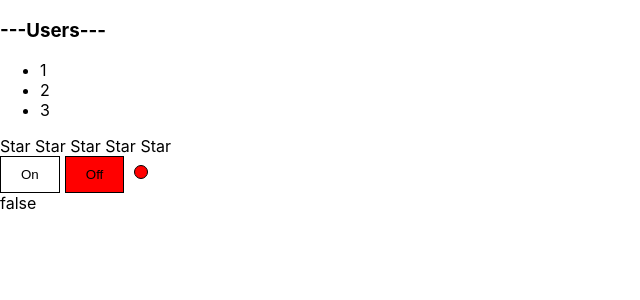
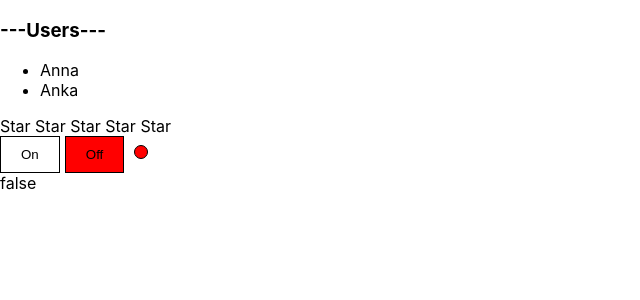
Before and after one commit to Anna-Bekreneva/kabzda, a React (Create React App) app: page / in a window 1280 px wide. Shown: the top 300 px of the page, without its empty margins (0-640 px from the left). Built offline with nearby package versions, Linux system fonts and the light colour scheme.

Commit message:
added lesson 14 add array of items to Accordion

```diff
--- a/src/App.tsx
+++ b/src/App.tsx
@@ -10,12 +10,13 @@
     const [ratingValue, setRatingValue] = useState<RatingValueType>(0)
     const [accordionCollapsed, setAccordionCollapsed] = useState<boolean>(false)
     const [switchOn, setSwitchOn] = useState<boolean>(false)
+    const items = [{title: 'Anna', value: 1}, {title: 'Anka', value: 1}]
 
     return (
         <>
             {/*<UncontrolledAccordion titleValue={'Menu'}/>*/}
 
-            <Accordion collapsed={accordionCollapsed} titleValue={"Users"} onChange={() => (setAccordionCollapsed(!accordionCollapsed))}></Accordion>
+            <Accordion collapsed={false} items={items} onClick={() => {}} titleValue={"Users"} onChange={() => (setAccordionCollapsed(!accordionCollapsed))}></Accordion>
 
             {/*<UncontrolledRating/>*/}
 
--- a/src/components/Accordion/Accordion.tsx
+++ b/src/components/Accordion/Accordion.tsx
@@ -4,10 +4,17 @@
     titleValue: string,
     collapsed: boolean
     onChange: () => void
+    items: Array<ItemType>
+    onClick: (value: any) => void
     /**
      * options color on header text
      * */
     color?: string
+}
+
+type ItemType = {
+    title: string
+    value: any
 }
 
 export function Accordion(props: AccordionPropsType) {
@@ -15,7 +22,7 @@
         return (
             <>
             <AccordionTitle title={props.titleValue} onChange={props.onChange} color={props.color}/>
-            { !props.collapsed && <AccordionBody/>}
+            { !props.collapsed && <AccordionBody items={props.items} onClick={props.onClick}/>}
         </>
         )
 }
@@ -26,18 +33,21 @@
     color?: string
 }
 
+type AccordionBodyPropsType = {
+    items: Array<ItemType>
+    onClick: (value: any) => void
+}
+
 function AccordionTitle(props: AccordionTitlePropsType) {
     return <h3 onClick={(e) => props.onChange()} style={{color: props.color ? props.color : "black"}}>---{props.title}---</h3>
 }
 
-function AccordionBody() {
+function AccordionBody(props: AccordionBodyPropsType) {
     console.log("AccordionBody rendering")
 
     return (
         <ul>
-            <li>1</li>
-            <li>2</li>
-            <li>3</li>
+            { props.items.map((i, index) => <li onClick={() => {props.onClick(i.value)}} key={index}>{i.title}</li>) }
         </ul>
     )
 }
```
Also changed, not shown: src/components/Select/Select.tsx (added, +24 -0 lines), 2 other files (tests, documents, lock files or other folders).
